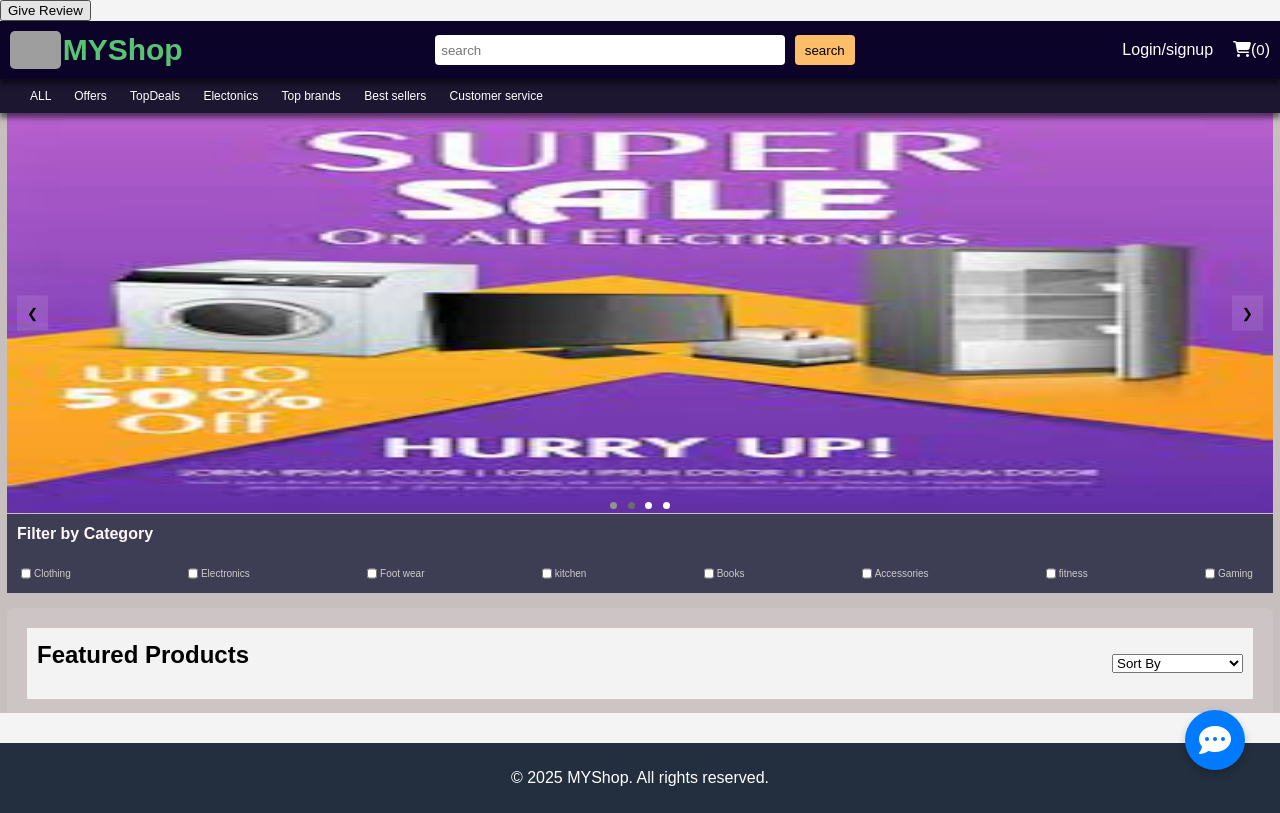
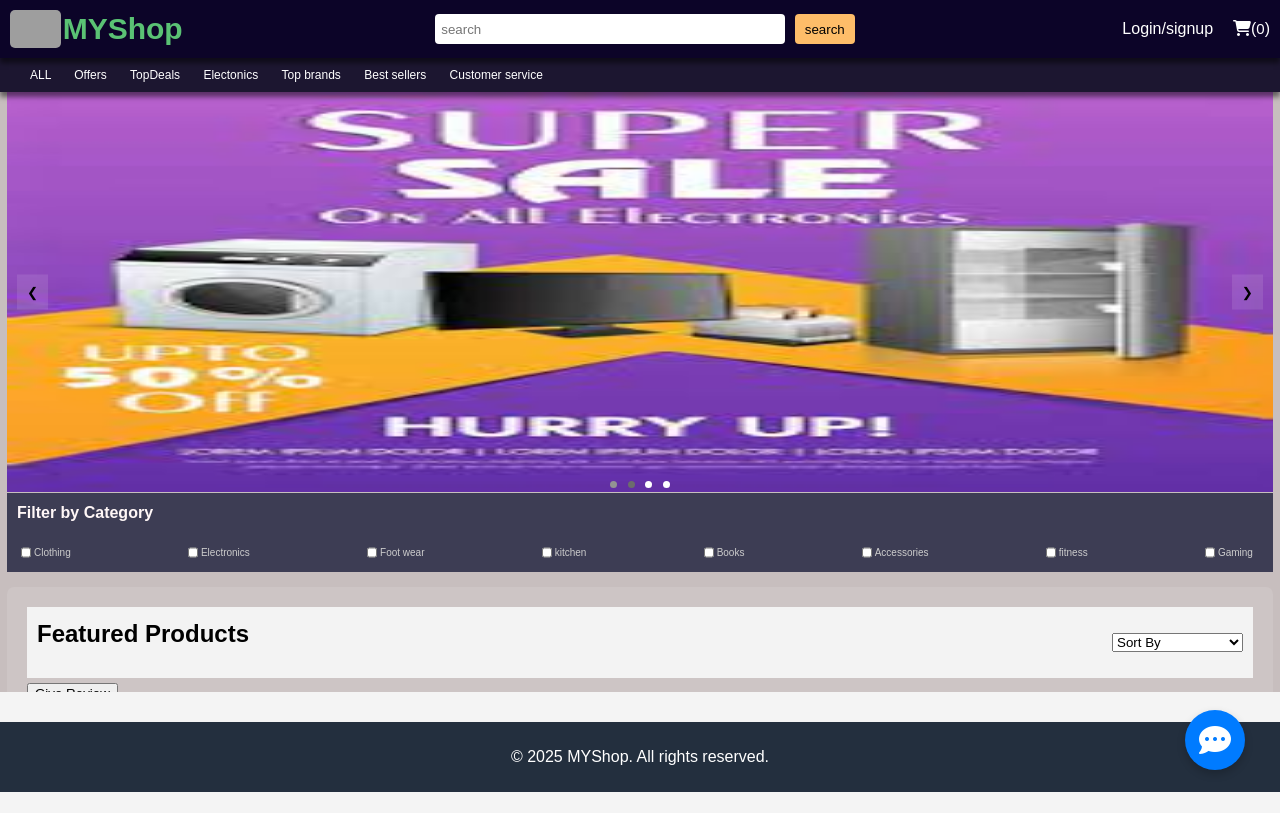
Before and after one commit to sairamsatvik-1/ecommerce-project, a website: page public/myproject.html in a window 1280 px wide. Drawn offline with Linux system fonts and the light colour scheme; no server answers; grey boxes are pictures that could not be loaded.

```diff
--- a/public/myproject.html
+++ b/public/myproject.html
@@ -11,7 +11,6 @@
 
 </head>
 <body >
-    <a href="/dummy.html"><button>Give Review</button></a>
 
   <header class="header">
        <div class="division1">
@@ -86,6 +85,8 @@
 
 
     </div>
+    <a href="/dummy.html"><button>Give Review</button></a>
+
     <button class="view-more-btn" data-section="feature-3">View More</button>
 </section>
 <div id="cart-pannel">
@@ -105,7 +106,8 @@
       </select></div>
     <div class="products-grid">
 
-    </div>
+    </div><a href="/dummy.html"><button>Give Review</button></a>
+
     <button class="view-more-btn" data-section="feature-1">View More</button>
 </section>
 <section class="featured-products2">
```
